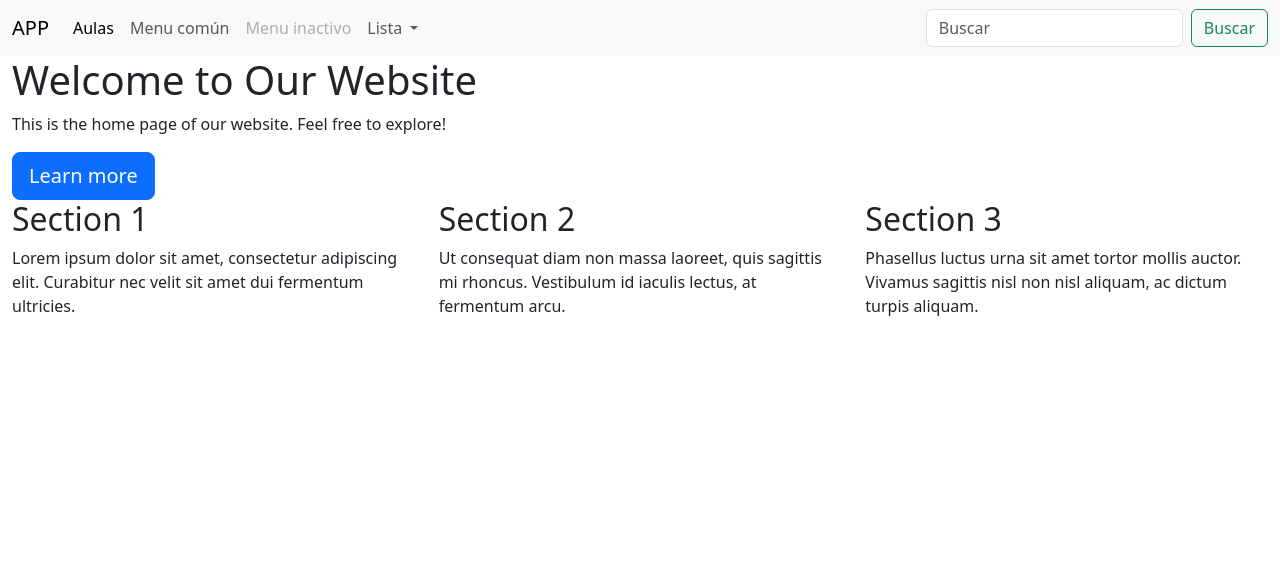
After one commit to avdata99/clasdrom, a Django app: page / in a window 1280 px wide. The commit adds this page. Shown: the top 574 px of the page. Run offline with Django 4.2, Linux system fonts and the light colour scheme.

Commit message:
avances con urls  y contexprocesor

```diff
--- a/cdrom/aulas/urls.py
+++ b/cdrom/aulas/urls.py
@@ -3,6 +3,6 @@ from aulas.views import AulaDetailView, AulaListView
 
 
 urlpatterns = [
-    path('', AulaListView.as_view(), name='aula_list'),
+    path('aula/', AulaListView.as_view(), name='aula_list'),
     path('<int:pk>/', AulaDetailView.as_view(), name='aula_detail'),
 ]
--- a/cdrom/cdrom/urls.py
+++ b/cdrom/cdrom/urls.py
@@ -21,6 +21,7 @@ from django.urls import include, path
 urlpatterns = [
     path("admin/", admin.site.urls),
     path('aulas/', include('aulas.urls')),
+    path('', include('core.urls')),
 ] + \
     static(settings.STATIC_URL, document_root=settings.STATIC_ROOT) + \
     static(settings.MEDIA_URL, document_root=settings.MEDIA_ROOT)
--- a/cdrom/core/context_processors.py
+++ b/cdrom/core/context_processors.py
@@ -1,4 +1,5 @@
 from django.conf import settings
+from django.urls import reverse
 
 
 def app_base_context(request):
@@ -10,13 +11,13 @@ def app_base_context(request):
         # Menues del header
         'menues': {
             'mact': {
-                'titulo': 'Menu activo',
+                'titulo': 'Aulas',
                 'active': True,
-                'link': 'https://google.com'
+                'link': reverse('aula_list')
             },
             'mcom': {
                 'titulo': 'Menu común',
-                'link': 'https://google.com'
+                'link': '#'
             },
             'mdis': {
                 'titulo': 'Menu inactivo',
@@ -28,14 +29,14 @@ def app_base_context(request):
                 'subitems': {
                     'm1': {
                         'titulo': 'Subitem 1',
-                        'link': 'https://prueba.com'
+                        'link': '#'
                     },
                     'm2': {
                         'titulo': '-',
                     },
                     'm3': {
                         'titulo': 'Subitem 2',
-                        'link': 'https://lala.com',
+                        'link': '#',
                         'disabled': True,
                     }
                 }
--- a/cdrom/core/templates/base.html
+++ b/cdrom/core/templates/base.html
@@ -7,6 +7,9 @@
 
     <!-- bootstrap -->
     <link href="https://cdn.jsdelivr.net/npm/bootstrap@5.3.0-alpha1/dist/css/bootstrap.min.css" rel="stylesheet" integrity="sha384-GLhlTQ8iRABdZLl6O3oVMWSktQOp6b7In1Zl3/Jr59b6EGGoI1aFkw7cmDA6j6gD" crossorigin="anonymous">
+
+    <!-- jQuery -->
+    <script src="https://code.jquery.com/jquery-3.6.0.min.js"></script>
 
     {% block site_headers %}
     {% endblock %}
@@ -18,6 +21,7 @@
 
     <div class="container-fluid">
       {% block site_content %}
+      {% include "site_content.html" %}
       {% endblock %}
     </div>
 
--- /dev/null
+++ b/cdrom/core/templates/site_content.html
@@ -0,0 +1,23 @@
+
+{% block site_content %}
+  <div class="jumbotron">
+    <h1>Welcome to Our Website</h1>
+    <p>This is the home page of our website. Feel free to explore!</p>
+    <a class="btn btn-primary btn-lg" href="#" role="button">Learn more</a>
+  </div>
+
+  <div class="row">
+    <div class="col-md-4">
+      <h2>Section 1</h2>
+      <p>Lorem ipsum dolor sit amet, consectetur adipiscing elit. Curabitur nec velit sit amet dui fermentum ultricies.</p>
+    </div>
+    <div class="col-md-4">
+      <h2>Section 2</h2>
+      <p>Ut consequat diam non massa laoreet, quis sagittis mi rhoncus. Vestibulum id iaculis lectus, at fermentum arcu.</p>
+    </div>
+    <div class="col-md-4">
+      <h2>Section 3</h2>
+      <p>Phasellus luctus urna sit amet tortor mollis auctor. Vivamus sagittis nisl non nisl aliquam, ac dictum turpis aliquam.</p>
+    </div>
+  </div>
+{% endblock %}
--- /dev/null
+++ b/cdrom/core/urls.py
@@ -0,0 +1,8 @@
+from django.urls import path, include
+from .views import (HomePage)
+
+
+urlpatterns = [
+    path('', HomePage.as_view(), name='base'),
+    path('aulas/', include('aulas.urls')),
+]
--- a/cdrom/core/views.py
+++ b/cdrom/core/views.py
@@ -0,0 +1,9 @@
+from django.shortcuts import render
+from django.views.generic import TemplateView
+
+
+class HomePage(TemplateView):
+    template_name = 'base.html'
+
+    def get(self, request, *args, **kwargs):
+        return render(request, self.template_name)
```
